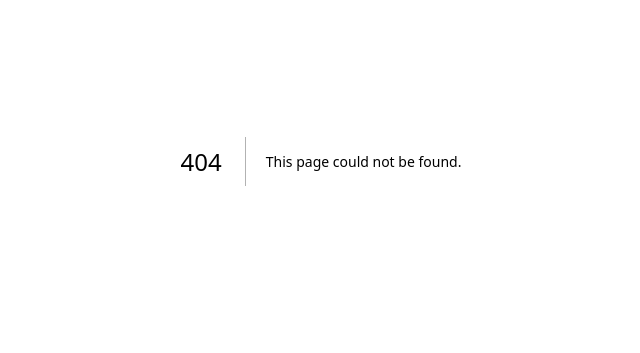
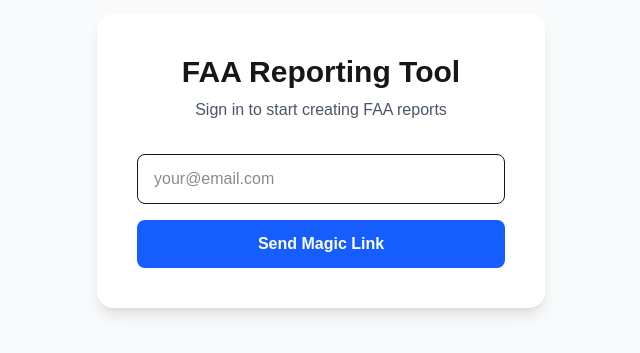
Before and after one commit to iMubGit/faa-report-mvp, a Next.js app: page /login in a window 1280 px wide. Before the commit this address had no page. Shown: the part 239-592 px from the top of the page, without its empty margins (319-959 px from the left). Built offline with nearby package versions, Linux system fonts and the light colour scheme; no server answers.

Commit message:
Add login page with magic link

```diff
--- /dev/null
+++ b/src/app/login/page.tsx
@@ -0,0 +1,43 @@
+import { supabase } from '@/lib/supabase'
+import { useState } from 'react'
+
+export default function LoginPage() {
+  const [email, setEmail] = useState('')
+  const [message, setMessage] = useState('')
+
+  async function signIn() {
+    setMessage('Sending magic link…')
+    const { error } = await supabase.auth.signInWithOtp({
+      email,
+      options: { emailRedirectTo: 'https://faa-mvp.vercel.app/dashboard' }
+    })
+    if (error) setMessage('Error: ' + error.message)
+    else setMessage('Check your email! Click the link to sign in.')
+  }
+
+  return (
+    <div className="min-h-screen bg-gray-50 flex items-center justify-center">
+      <div className="bg-white p-10 rounded-2xl shadow-lg max-w-md w-full">
+        <h1 className="text-3xl font-bold text-center mb-2">FAA Reporting Tool</h1>
+        <p className="text-center text-gray-600 mb-8">Sign in to start creating FAA reports</p>
+
+        <input
+          type="email"
+          placeholder="your@email.com"
+          value={email}
+          onChange={(e) => setEmail(e.target.value)}
+          className="w-full px-4 py-3 border rounded-lg mb-4 focus:outline-none focus:ring-2 focus:ring-blue-500"
+        />
+
+        <button
+          onClick={signIn}
+          className="w-full bg-blue-600 text-white py-3 rounded-lg font-semibold hover:bg-blue-700 transition"
+        >
+          Send Magic Link
+        </button>
+
+        {message && <p className="mt-6 text-center text-sm">{message}</p>}
+      </div>
+    </div>
+  )
+}
--- /dev/null
+++ b/src/lib/supabase.ts
@@ -0,0 +1,6 @@
+import { createClient } from '@supabase/supabase-js'
+
+export const supabase = createClient(
+  process.env.NEXT_PUBLIC_SUPABASE_URL!,
+  process.env.NEXT_PUBLIC_SUPABASE_ANON_KEY!
+)
```
